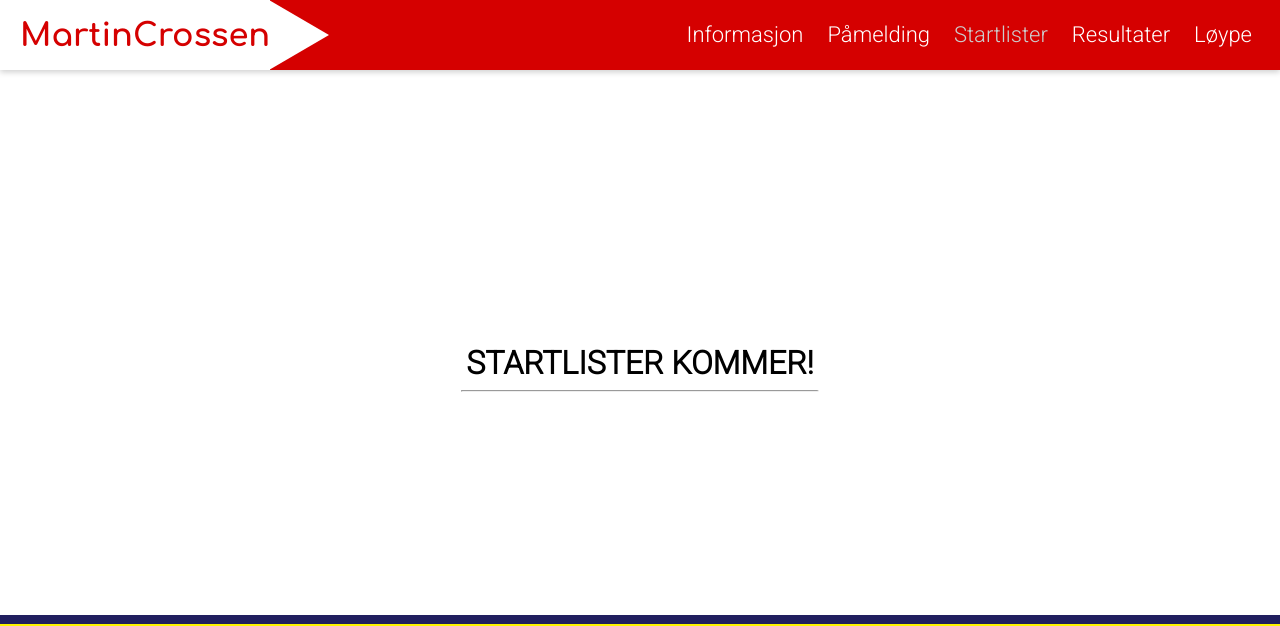
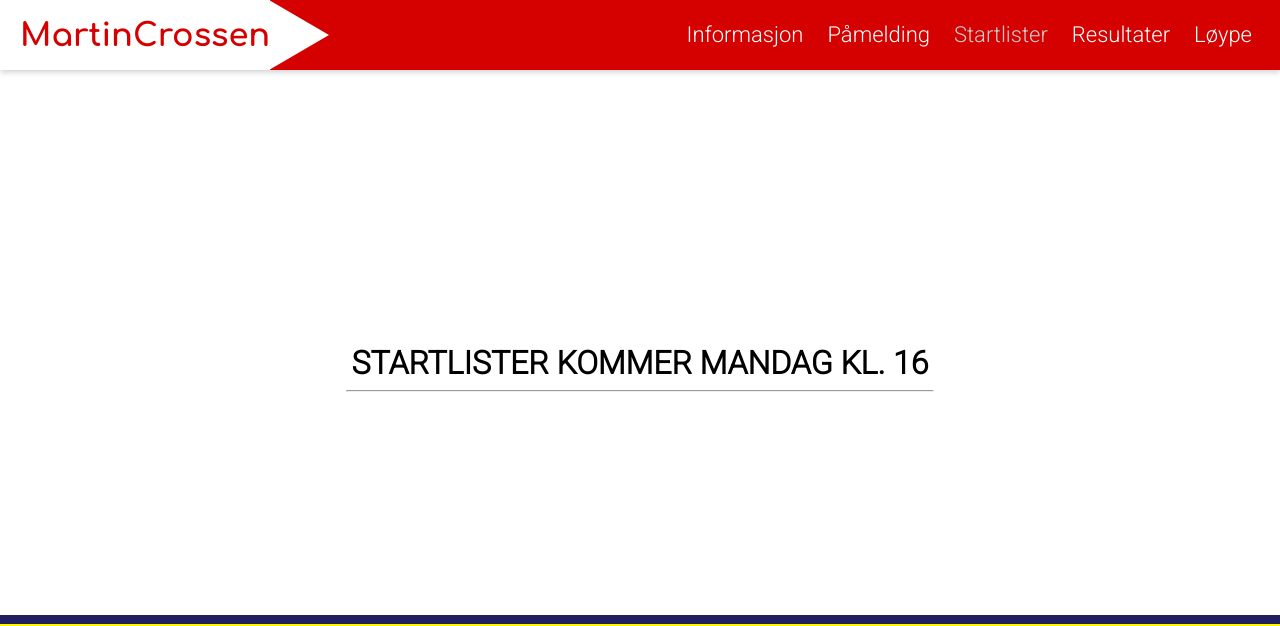
Before and after one commit to sondresorbye/martincrossen, a website: page src/startlister.html in a window 1280 px wide. Shown: the top 626 px of the page. Drawn offline with nearby package versions, Linux system fonts and the light colour scheme.

Commit message:
Startliste tid

```diff
--- a/src/startlister.html
+++ b/src/startlister.html
@@ -75,7 +75,7 @@
     </nav>
     <main>
         <div class="temporaryText">
-            <h1>STARTLISTER KOMMER!</h1>
+            <h1>STARTLISTER KOMMER MANDAG KL. 16</h1>
             <hr>
         </div>
     </main>
```
